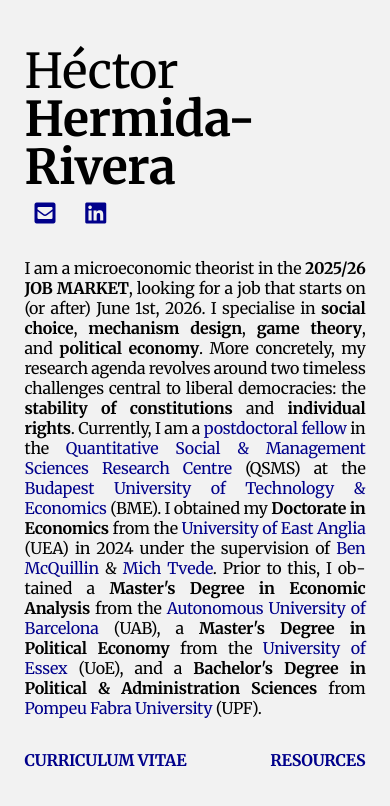
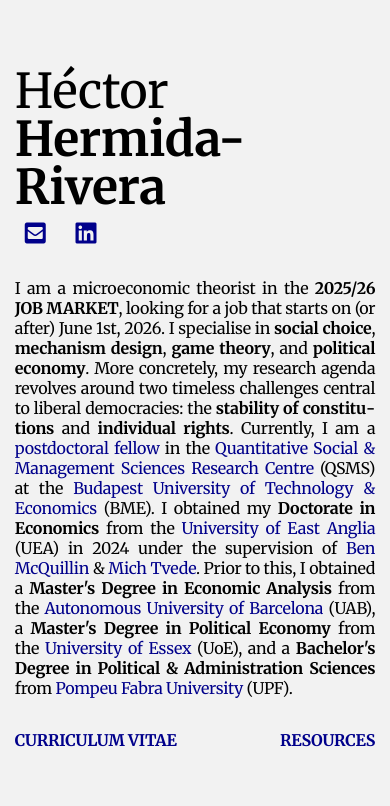
Before and after one commit to HectorHermidaRivera/hectorhermidarivera.github.io, a Jekyll site: the page built from index.md, in a window 390 px wide. Shown: the top 806 px of the page. Built offline with Jekyll 4.4.1, drawn with Linux system fonts in a browser that asks for light colours; a style sheet for code colours, icons or effects is not loaded.

Commit message:
Update style.css

```diff
--- a/assets/css/style.css
+++ b/assets/css/style.css
@@ -405,10 +405,10 @@ h2.collapsible-link {
     margin-left: auto !important;
     margin-right: auto !important;
     margin-bottom: 30px !important;
-    padding-left: 10px !important;
-    padding-right: 10px !important;
+    padding-left: 0px !important;
+    padding-right: 0px !important;
     max-width: 1003px !important;
-    width: 90% !important;
+    width: 95% !important;
   }
 }
 
```
